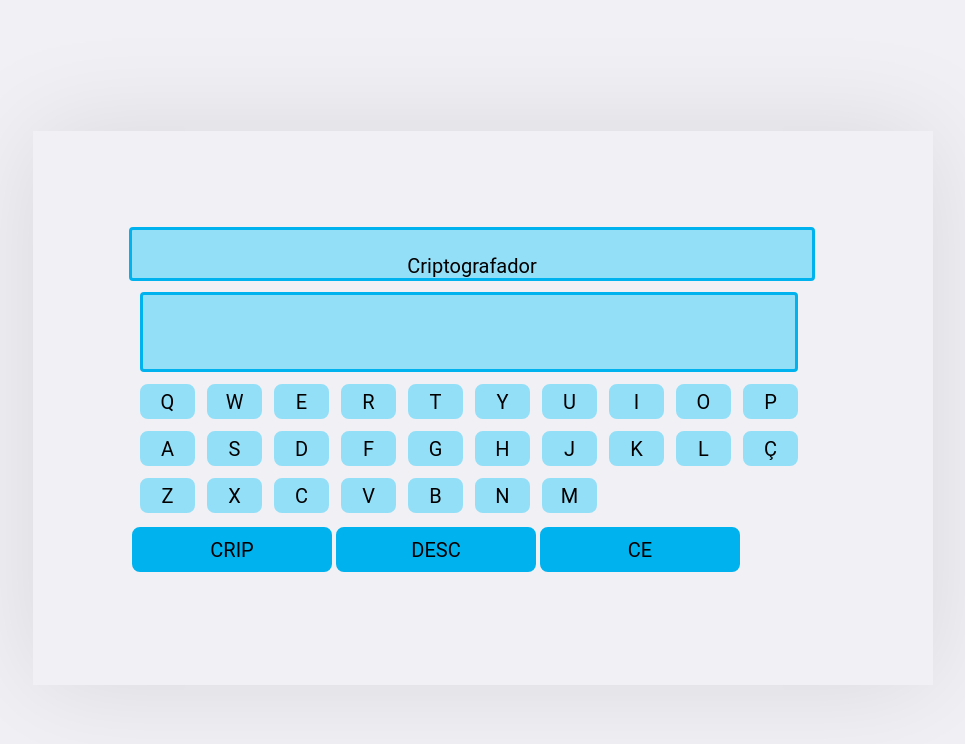
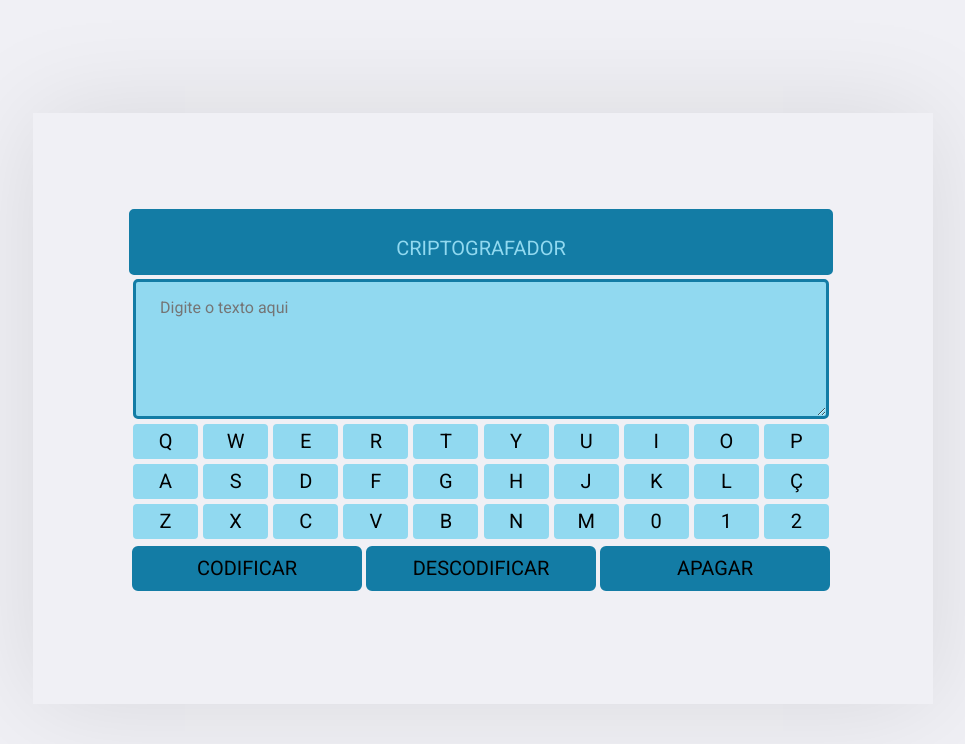
Before and after one commit to carolquiterio/criptografador-inovado, a plain HTML site: page index.html in a window 1280 px wide. Shown: the whole page, without its empty margins (157-1122 px from the left). Drawn offline with nearby package versions, Linux system fonts and the light colour scheme.

Commit message:
Third comit

```diff
--- a/cripNovo.js
+++ b/cripNovo.js
@@ -4,13 +4,13 @@ criptografia.fraseCriptografada = '';
 
 criptografia.crip = function() { };
 
-var simbolos = "abcdefghijklmnoprstuvwxyz";
+var simbolos = "abcdefghijklmnopqrstuvwxyz0123456789áéíóúãõâêîôûç";
 var tamanho = simbolos.length;
 
 function codificar(letra) {
-    for (i = 0; i < tamanho; i++) {
+    for (i = 0; i <= tamanho; i++) {
 
-        if (letra === "z") {
+        if(letra === "ç") {
             return "a";
         }
 
@@ -27,13 +27,13 @@ function codificar(letra) {
 function descodificar(letra)
 {
     if (letra === "a") {
-        return "z";
+        return "ç";
     }
 
     if (letra === " ") {
         return " ";
     }
-    for(i = 0; i < tamanho; i++)
+    for(i = 0; i <= tamanho; i++)
     {
         if (letra === this.simbolos.substring(i, i - 1))
         {
--- a/index.html
+++ b/index.html
@@ -1,16 +1,18 @@
-<html><head><title>Criptografar</title>
+<html>
+    <head>
+        <title>Criptografar</title>
         <link rel="stylesheet" type="text/css" href="styles.css"/>
     </head>
     <body>
-    <div class = "container">
+        <div class="container">
             <div class="content">
-        <section class = "section">
-    <form name="frmExe" id="frmExe" action="" method="">
-   <div id="posicaoForm">
-   <table id="tabela" width="100%" border="0" cellspacing="10" cellppading="10">
-   <caption align="top" class="cabecalho"><br>Criptografador<br></caption>
+                <form>
+                    <table id="tabela" width="100%" border="0" cellspacing="3" cellppading="10">
+                        <caption class="cabecalho"><br>CRIPTOGRAFADOR<br></caption>
                         <TR>
-     <TH colspan="10"><INPUT TYPE="text" class="frase" id="frase" NAME="txt_Frase" size="60"></TEXTAREA></TH>
+                            <TH colspan="180">
+                                <textarea placeholder="Digite o texto aqui" TYPE="text" class="frase" id="frase" ></TEXTAREA>
+                            </TH>
                         </TR>
                         <TR>
                             <TD ALIGN="CENTER"><INPUT TYPE="button" class="botao" name="botao" value="Q"></TD>
@@ -46,20 +48,22 @@
                             <TD ALIGN="CENTER"><INPUT TYPE="button" class="botao" name="botao" value="B"></TD>
                             <TD ALIGN="CENTER"><INPUT TYPE="button" class="botao" name="botao" value="N"></TD>
                             <TD ALIGN="CENTER"><INPUT TYPE="button" class="botao" name="botao" value="M"></TD>
+                            <TD ALIGN="CENTER"><INPUT TYPE="button" class="botao" name="botao" value="0"></TD>
+                            <TD ALIGN="CENTER"><INPUT TYPE="button" class="botao" name="botao" value="1"></TD>
+                            <TD ALIGN="CENTER"><INPUT TYPE="button" class="botao" name="botao" value="2"></TD>
                         </TR>
                     </table>
                     <table>
                         <TR>
-        <TD ALIGN="CENTER"><INPUT TYPE="button" class="botaoEss" name="botaocr1" value="CRIP"></TD>
-        <TD ALIGN="CENTER"><INPUT TYPE="button" class="botaoEss" name="botaocr2" value="DESC"></TD>
-        <TD ALIGN="CENTER"><INPUT TYPE="button" class="botaoEss" name="botaoce" value="CE"></TD>
+                            <TD ALIGN="CENTER"><INPUT TYPE="button" class="botaoEss" name="botaocr1" value="CODIFICAR"></TD>
+                            <TD ALIGN="CENTER"><INPUT TYPE="button" class="botaoEss" name="botaocr2" value="DESCODIFICAR"></TD>
+                            <TD ALIGN="CENTER"><INPUT TYPE="button" class="botaoEss" name="botaoce" value="APAGAR"></TD>
                         </TR>
                     </table>
-</div>
                 </form>
-</section>
             </div>
         </div>
         <script src="https://ajax.googleapis.com/ajax/libs/jquery/3.4.1/jquery.min.js"></script>
         <script type="text/javascript" src="cripNovo.js"></script>
-</body></html>
+    </body>
+</html>
--- a/styles.css
+++ b/styles.css
@@ -1,3 +1,5 @@
+@import url('https://fonts.googleapis.com/css?family=Roboto:400,500,700&display=swap');
+
 body {
     font: 400 14px Roboto, sans-serif;
     background: #f0f0f5;
@@ -7,6 +9,20 @@ body {
 input, button, textarea {
     font: 400 18px Roboto, sans-serif;
 }
+
+.frase {
+    resize: vertical;
+    min-height: 140px;
+    padding: 16px 24px;
+    border-radius:5px;
+    background: #91d9f0;
+    border:3px solid #137ca5;
+    font-size: 16px;
+    width:100%;
+    text-align: left;
+    height: 80px;
+    max-width: 700;
+  }
 
 .container {
 	display: flex;
@@ -29,56 +45,39 @@ input, button, textarea {
 	align-items: center;
 }
 
-.container .content .section {
-    width: 100%;
-	max-width: 380px;
+.container .content .cabecalho {
+  border-radius:5px;
+  background: #137ca5;
+  border:3px solid #137ca5;
+  font-size: 20px;
+  width:100%;
+  max-width: 698px;
+  color: #91d9f0;
+  height: 60px;
 }
 
-.container .content .section .cabecalho {
+.container .content .botao {
   border-radius:4px;
-  background: #93dff8;
-  border:3px solid #00b2ee;
-  font-size: 20px;
-  width:100%;
-  max-width: 700px;
-  text-align: center;
-  float: center;
-}
-
-.frase {
-  border-radius:4px;
-  background: #93dff8;
-  border:3px solid #00b2ee;
-  font-size: 16px;
-  width:100%;
-  text-align: right;
-  height: 80px;
-  max-width: 700;
-}
-
-.container .content .section .botao {
-  border-radius:8px;
   font-size: 20px;
   font-weight: 400;
-  background: #93dff8;
-  border:3px solid #93dff8;
-  width:55px;
+  background: #91d9f0;
+  border:3px solid #91d9f0;
+  width:65px;
   height:35;
   cursor: pointer;
 }
 
-.container .content .section .botaoEss {
-    border-radius:8px;
+.container .content .botaoEss {
+    border-radius:6px;
     font-size: 20px;
     font-weight: 400;
-    background: #00b2ee;
-    border:3px solid #00b2ee;
-    width:200px;
+    background: #137ca5;
+    border:3px solid #137ca5;
+    width:230px;
     height:45;
     cursor: pointer;
 }
 
-
-.container .content .section .botao:hover {
+.container .content .botaoEss:hover, .botao:hover {
     filter: brightness(90%);
 }
```
Lines whose indentation alone changed are shown as unchanged.
